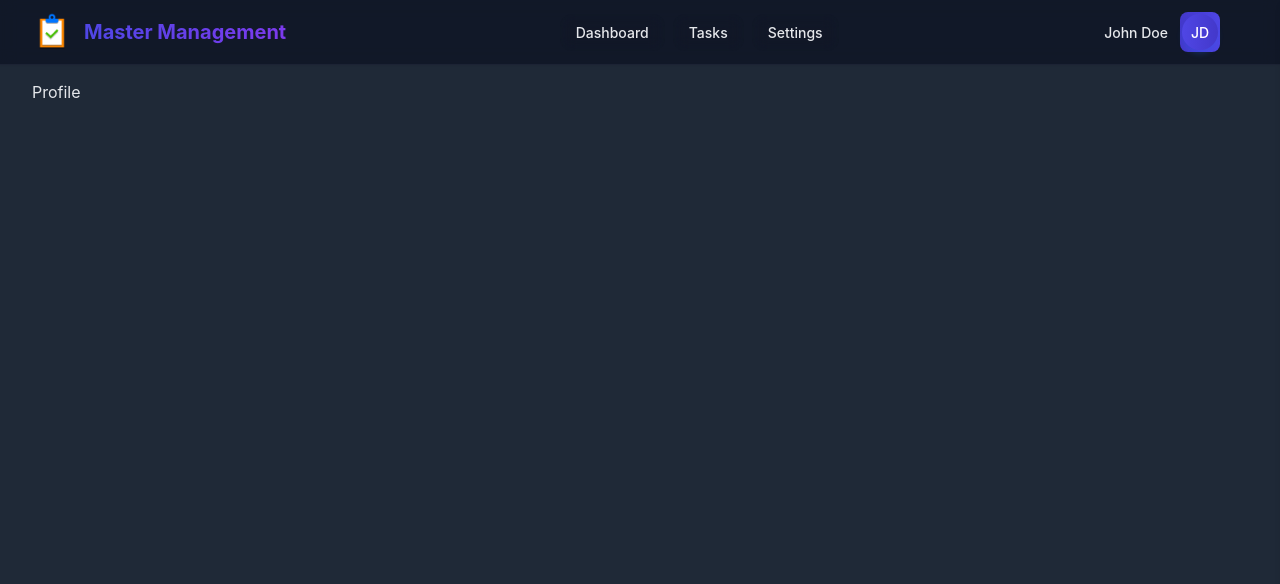
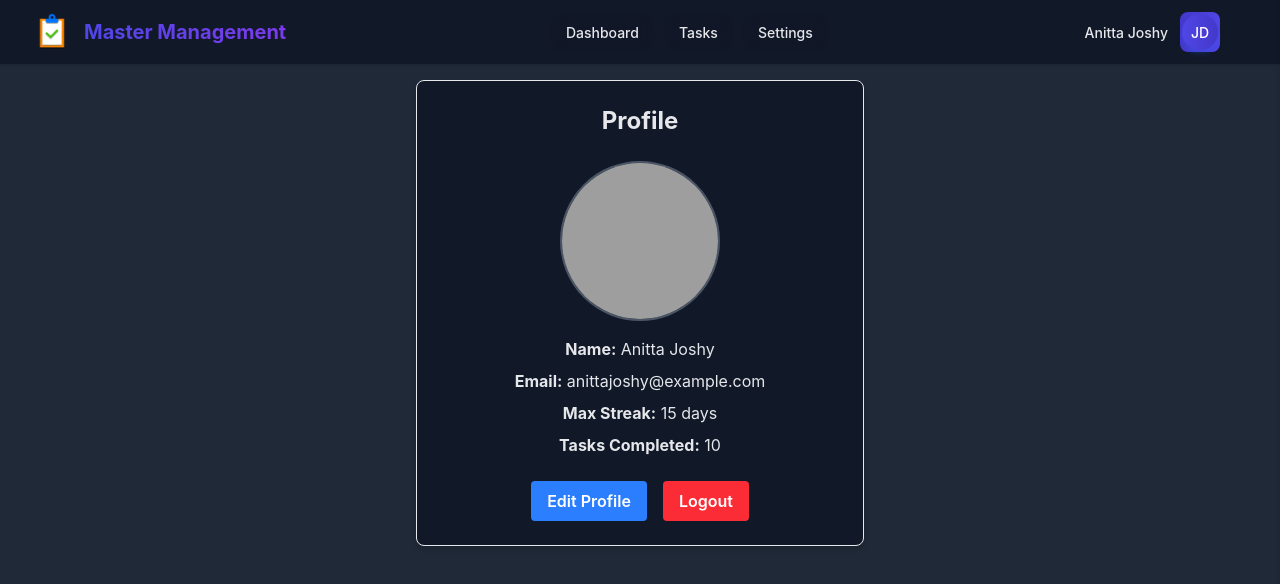
Before and after one commit to Regestrac/Master-Management-Frontend, a React (Vite) app: page /profile in a window 1280 px wide. Shown: the top 584 px of the page. Built offline with nearby package versions, Linux system fonts and the light colour scheme; grey boxes are pictures that could not be loaded.

Commit message:
Added profile section with dummy data.

```diff
--- a/src/components/Navbar/MobileMenu.tsx
+++ b/src/components/Navbar/MobileMenu.tsx
@@ -61,7 +61,7 @@ const MobileMenu = () => {
                 <span className='avatar-text'>JD</span>
               </div>
             </div>
-            <span className='mobile-profile-name'>John Doe</span>
+            <span className='mobile-profile-name'>Anitta Joshy</span>
           </Link>
         </div>
       </div>
--- a/src/components/Navbar/Navbar.tsx
+++ b/src/components/Navbar/Navbar.tsx
@@ -34,7 +34,7 @@ const Navbar = () => {
           {/* Profile Section */}
           <div className='profile-section'>
             <Link to='/profile' className='profile-link'>
-              <span className='profile-name'>John Doe</span>
+              <span className='profile-name'>Anitta Joshy</span>
               <div className='profile-avatar'>
                 <div className='avatar-inner'>
                   <span className='avatar-text'>JD</span>
--- a/src/components/Profile/Profile.tsx
+++ b/src/components/Profile/Profile.tsx
@@ -1,6 +1,74 @@
 const Profile = () => {
+  const handleEditProfile = () => {
+    // eslint-disable-next-line no-console
+    console.log('Edit Profile clicked');
+    // Add logic to navigate to the edit profile page or open a modal
+  };
+
+  const handleLogout = () => {
+    // eslint-disable-next-line no-console
+    console.log('Logout clicked');
+    // Add logic to handle user logout
+  };
+
   return (
-    <div>Profile</div>
+    <div className='p-6 max-w-md mx-auto text-center text-textColor rounded-lg shadow-md bg-secondary-bg border-1'>
+      <h1 className='text-2xl font-bold mb-6'>Profile</h1>
+      <div className='mb-6'>
+        {/* Profile Picture */}
+        <div className='flex justify-center mb-4'>
+          <img
+            src='https://media.istockphoto.com/id/1301212030/photo/portrait-of-young-woman-stock-photo.jpg?b=1&s=612x612&w=0&k=20&c=T7sSKZTj_RKkMtBfwPXCR_teGe2sJ5o4O_3-6sHFXQQ='
+            alt='Profile'
+            className='w-40 h-40 rounded-full border-2 border-gray-600 object-cover'
+          />
+        </div>
+        {/* Basic Details */}
+        <p className='mb-2'>
+          <strong>Name:</strong>
+          {' '}
+          Anitta Joshy
+        </p>
+        <p className='mb-2'>
+          <strong>Email:</strong>
+          {' '}
+          anittajoshy@example.com
+        </p>
+        {/* Max Streak */}
+        <p className='mb-2'>
+          <strong>Max Streak:</strong>
+          {' '}
+          15 days
+        </p>
+        <p className='mb-2'>
+          <strong>Tasks Completed:</strong>
+          {' '}
+          10
+        </p>
+        {/* Friends List */}
+        {/* <div className='mt-4'>
+          <strong>Friends:</strong>
+          <ul className='list-disc list-inside mt-2'>
+            <li>Jane Smith</li>
+            <li>Bob Johnson</li>
+            <li>Alice Brown</li>
+          </ul>
+        </div> */}
+      </div>
+      {/* Buttons */}
+      <button
+        onClick={handleEditProfile}
+        className='mr-4 px-4 py-2 bg-blue-500 hover:bg-blue-600 text-white font-semibold rounded'
+      >
+        Edit Profile
+      </button>
+      <button
+        onClick={handleLogout}
+        className='px-4 py-2 bg-red-500 hover:bg-red-600 text-white font-semibold rounded'
+      >
+        Logout
+      </button>
+    </div>
   );
 };
 
--- a/src/components/Tasks/Tasks.tsx
+++ b/src/components/Tasks/Tasks.tsx
@@ -65,13 +65,20 @@ const Tasks = () => {
 
   return (
     <div className='tasks'>
-      <div className='flex justify-between items-end'>
-        <h3>
+      <div className='flex flex-wrap justify-between items-end gap-4'>
+        <input
+          placeholder='Search Task'
+          className='border-1 flex-grow md:flex-grow-0 md:order-2 md:mx-auto'
+          onChange={onSearch}
+        />
+        <h3 className='order-2 md:order-1'>
           {totalTasks}
           {` ${totalTasks === 1 ? 'Task' : 'Tasks'} Available`}
         </h3>
-        <input placeholder='Search Task' className='border-1' onChange={onSearch} />
-        <button className='create-task-button' onClick={handleCreateTask}>
+        <button
+          className='create-task-button order-1 md:order-3 w-full md:w-auto'
+          onClick={handleCreateTask}
+        >
           <PlusIcon />
           Create New Task
         </button>
```
